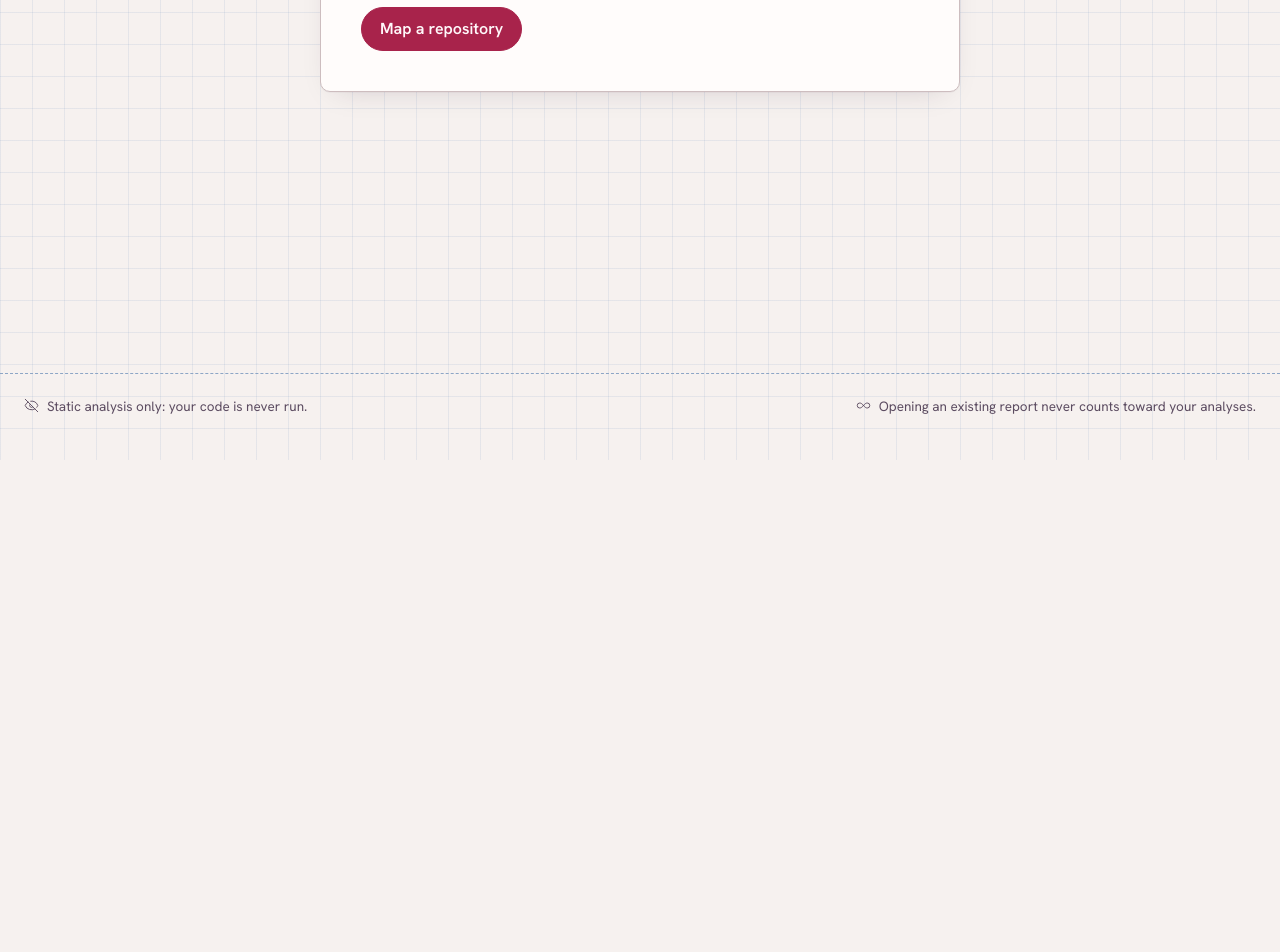
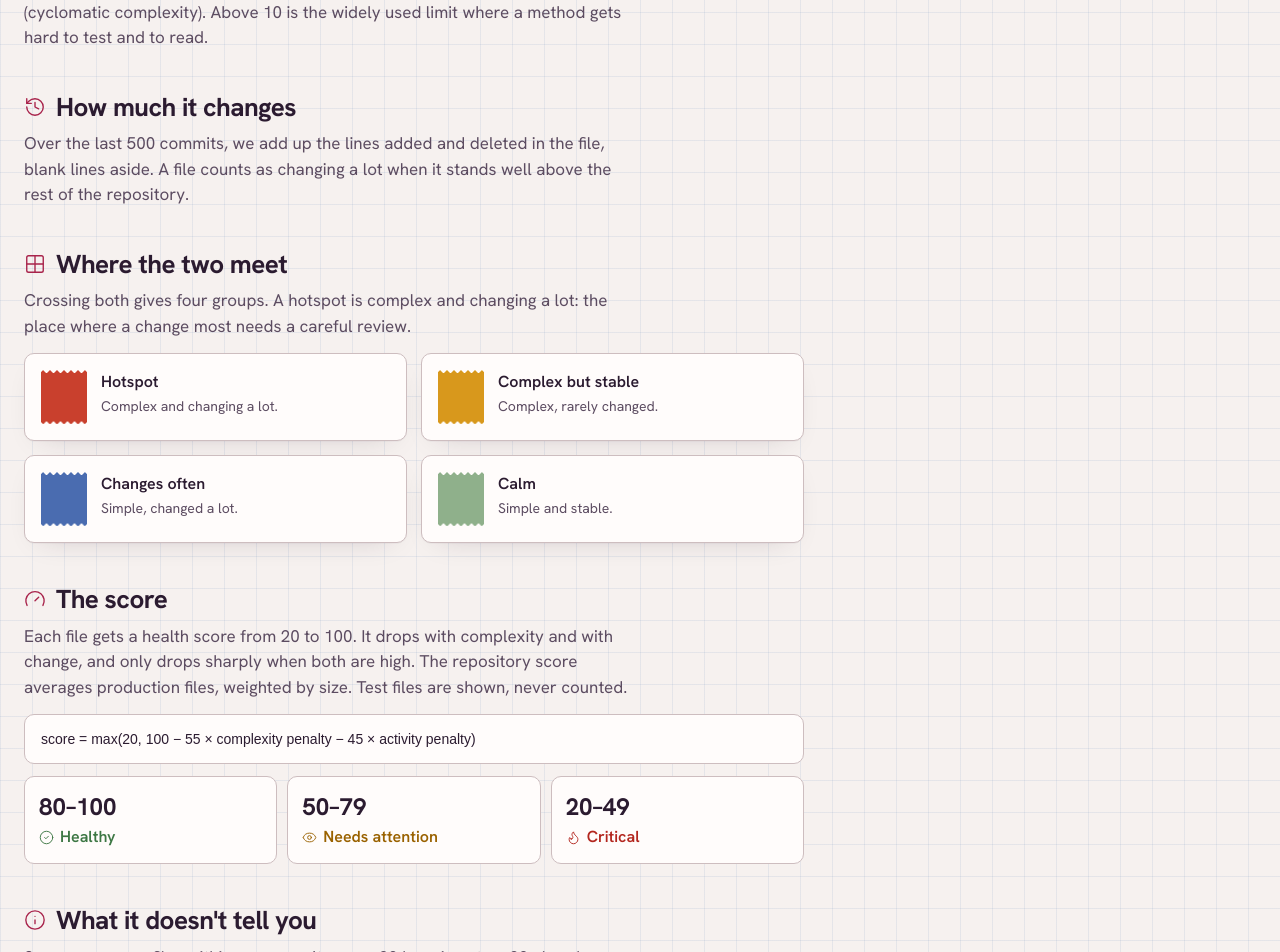
Before and after one commit to Mathieu-bot/huocode-ui, a Next.js app: page /how-it-works in a window 1280 px wide. Before the commit this address had no page. Shown: the part 340-1292 px from the top of the page. Before the commit the page ends 800 px from the top, so only its background shows below. Built offline with nearby package versions, Linux system fonts and the light colour scheme; a web font is replaced by a local one.

Commit message:
feat: introduce the how-it-works page that explains how each file is scored

```diff
--- /dev/null
+++ b/src/app/how-it-works/page.tsx
@@ -0,0 +1,23 @@
+import type { Metadata } from "next";
+import { HowArticle } from "@/components/how/HowArticle";
+import { SiteFooter } from "@/components/site/SiteFooter";
+import { SiteHeader } from "@/components/site/SiteHeader";
+
+export const metadata: Metadata = {
+  title: "How it works · HuoCode",
+  description:
+    "How HuoCode crosses file complexity with how often a file changes to find the files to review first.",
+  alternates: { canonical: "/how-it-works" },
+};
+
+export default function HowItWorksPage() {
+  return (
+    <>
+      <SiteHeader />
+      <main className="mx-auto w-full max-w-[1280px] flex-1 px-4 pb-16 sm:px-6">
+        <HowArticle />
+      </main>
+      <SiteFooter />
+    </>
+  );
+}
--- /dev/null
+++ b/src/components/how/HowArticle.tsx
@@ -0,0 +1,44 @@
+import { Gauge, Grid2x2, History, Info, Ruler } from "lucide-react";
+import { ButtonLink } from "@/components/ui/Button";
+import { howCopy } from "@/copy/how";
+import { HowQuadrants } from "./HowQuadrants";
+import { HowScore } from "./HowScore";
+import { HowSection } from "./HowSection";
+
+export function HowArticle() {
+  const copy = howCopy();
+  return (
+    <article className="max-w-[780px]">
+      <h1 className="mt-14 mb-3.5 text-[clamp(36px,5vw,52px)] leading-[1.05] font-bold tracking-[-0.03em] text-balance">
+        {copy.title}
+      </h1>
+      <p className="max-w-[65ch] text-[17px] text-ink-2">{copy.intro}</p>
+      <HowSection id="how-complexity" icon={Ruler} {...copy.complexity} />
+      <HowSection id="how-change" icon={History} {...copy.change} />
+      <HowSection id="how-meet" icon={Grid2x2} {...copy.meet}>
+        <HowQuadrants />
+      </HowSection>
+      <HowSection
+        id="how-score"
+        icon={Gauge}
+        heading={copy.score.heading}
+        body={copy.score.body}
+      >
+        <HowScore score={copy.score} bands={copy.bands} />
+      </HowSection>
+      <HowSection
+        id="how-limits"
+        icon={Info}
+        heading={copy.limits.heading}
+        body={copy.limits.body}
+      >
+        <p className="mt-4 max-w-[65ch] text-[17px] text-ink-2">
+          {copy.limits.disclaimer}
+        </p>
+      </HowSection>
+      <ButtonLink href="/" variant="primary" className="mt-10">
+        {copy.cta}
+      </ButtonLink>
+    </article>
+  );
+}
--- /dev/null
+++ b/src/components/how/HowQuadrants.tsx
@@ -0,0 +1,27 @@
+import { QUADRANT_ORDER, quadrantCopy } from "@/copy/quadrants";
+
+export function HowQuadrants() {
+  return (
+    <ul className="mt-3.5 grid gap-3.5 sm:grid-cols-2">
+      {QUADRANT_ORDER.map((quadrant) => {
+        const copy = quadrantCopy(quadrant);
+        return (
+          <li
+            key={quadrant}
+            className="panel grid grid-cols-[46px_1fr] items-start gap-3.5 p-4"
+          >
+            <span
+              className="pinked h-[54px] rounded-[2px]"
+              style={{ background: copy.color }}
+              aria-hidden
+            />
+            <div>
+              <h3 className="text-base font-semibold">{copy.label}</h3>
+              <p className="mt-0.5 text-sm text-ink-2">{copy.short}.</p>
+            </div>
+          </li>
+        );
+      })}
+    </ul>
+  );
+}
--- /dev/null
+++ b/src/components/how/HowScore.tsx
@@ -0,0 +1,43 @@
+import { CircleCheck, Eye, Flame, type LucideIcon } from "lucide-react";
+import type { HowBand, HowCopy } from "@/copy/how";
+
+const TONE: Record<HowBand["tone"], { icon: LucideIcon; text: string }> = {
+  ok: { icon: CircleCheck, text: "text-ok" },
+  warn: { icon: Eye, text: "text-warn" },
+  crit: { icon: Flame, text: "text-crit" },
+};
+
+type Props = { score: HowCopy["score"]; bands: HowBand[] };
+
+export function HowScore({ score, bands }: Props) {
+  return (
+    <>
+      <pre className="mt-3.5 overflow-x-auto rounded-[10px] border border-seam-strong bg-linen px-4 py-3.5 font-mono text-sm whitespace-pre-wrap">
+        <code>{score.formula}</code>
+      </pre>
+      <ul
+        aria-label={score.bandsLabel}
+        className="mt-3 grid gap-2.5 sm:grid-cols-3"
+      >
+        {bands.map((band) => {
+          const tone = TONE[band.tone];
+          const Icon = tone.icon;
+          return (
+            <li
+              key={band.tone}
+              className="grid gap-0.5 rounded-[10px] border border-seam-strong bg-linen p-3.5"
+            >
+              <b className="text-2xl font-bold tabular-nums">{band.range}</b>
+              <span
+                className={`inline-flex items-center gap-1.5 font-semibold ${tone.text}`}
+              >
+                <Icon size={15} strokeWidth={1.5} aria-hidden />
+                {band.label}
+              </span>
+            </li>
+          );
+        })}
+      </ul>
+    </>
+  );
+}
--- /dev/null
+++ b/src/components/how/HowSection.tsx
@@ -0,0 +1,31 @@
+import type { LucideIcon } from "lucide-react";
+import type { ReactNode } from "react";
+
+type Props = {
+  id: string;
+  icon: LucideIcon;
+  heading: string;
+  body: string;
+  children?: ReactNode;
+};
+
+export function HowSection({ id, icon: Icon, heading, body, children }: Props) {
+  return (
+    <section aria-labelledby={id}>
+      <h2
+        id={id}
+        className="mt-10 mb-2 flex items-center gap-2.5 text-[26px] leading-tight font-bold tracking-[-0.02em]"
+      >
+        <Icon
+          size={22}
+          strokeWidth={1.5}
+          className="shrink-0 text-garnet"
+          aria-hidden
+        />
+        {heading}
+      </h2>
+      <p className="max-w-[65ch] text-[17px] text-ink-2">{body}</p>
+      {children}
+    </section>
+  );
+}
--- /dev/null
+++ b/src/copy/how.ts
@@ -0,0 +1,56 @@
+export type HowBand = {
+  range: string;
+  label: string;
+  tone: "ok" | "warn" | "crit";
+};
+
+export type HowCopy = {
+  title: string;
+  intro: string;
+  complexity: { heading: string; body: string };
+  change: { heading: string; body: string };
+  meet: { heading: string; body: string };
+  score: { heading: string; body: string; formula: string; bandsLabel: string };
+  bands: HowBand[];
+  limits: { heading: string; body: string; disclaimer: string };
+  cta: string;
+};
+
+export function howCopy(): HowCopy {
+  return {
+    title: "How HuoCode reads a repository",
+    intro:
+      "Two measurements per Java file, compared with the other files of the same repository. The code is never run or built.",
+    complexity: {
+      heading: "How complex the file is",
+      body: "We take the file's most complex method and count its independent paths (cyclomatic complexity). Above 10 is the widely used limit where a method gets hard to test and to read.",
+    },
+    change: {
+      heading: "How much it changes",
+      body: "Over the last 500 commits, we add up the lines added and deleted in the file, blank lines aside. A file counts as changing a lot when it stands well above the rest of the repository.",
+    },
+    meet: {
+      heading: "Where the two meet",
+      body: "Crossing both gives four groups. A hotspot is complex and changing a lot: the place where a change most needs a careful review.",
+    },
+    score: {
+      heading: "The score",
+      body: "Each file gets a health score from 20 to 100. It drops with complexity and with change, and only drops sharply when both are high. The repository score averages production files, weighted by size. Test files are shown, never counted.",
+      formula:
+        "score = max(20, 100 − 55 × complexity penalty − 45 × activity penalty)",
+      bandsLabel: "Score bands",
+    },
+    bands: [
+      { range: "80–100", label: "Healthy", tone: "ok" },
+      { range: "50–79", label: "Needs attention", tone: "warn" },
+      { range: "20–49", label: "Critical", tone: "crit" },
+    ],
+    limits: {
+      heading: "What it doesn't tell you",
+      body: "Scores compare files within one repository; an 80 here is not an 80 elsewhere. Under 15 Java files there are too few to compare, so no score is given. Files in other languages are listed but never counted as healthy.",
+      disclaimer:
+        "This tool identifies areas to prioritize for human review. It is not a security audit, nor a guarantee of code reliability. For critical projects, manual review by experts and dedicated audit tools remain essential.",
+    },
+    cta: "Map a repository",
+  };
+}
```
